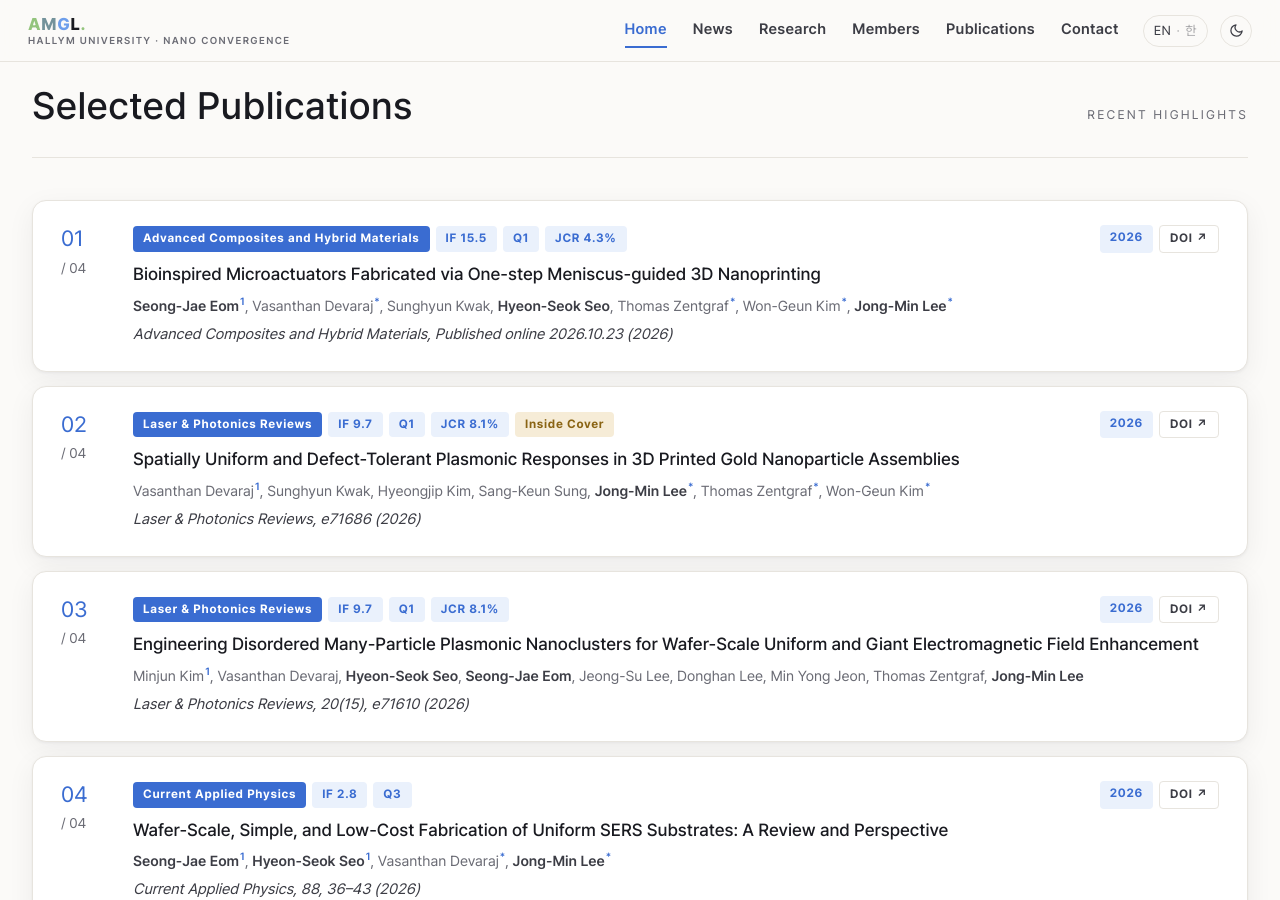
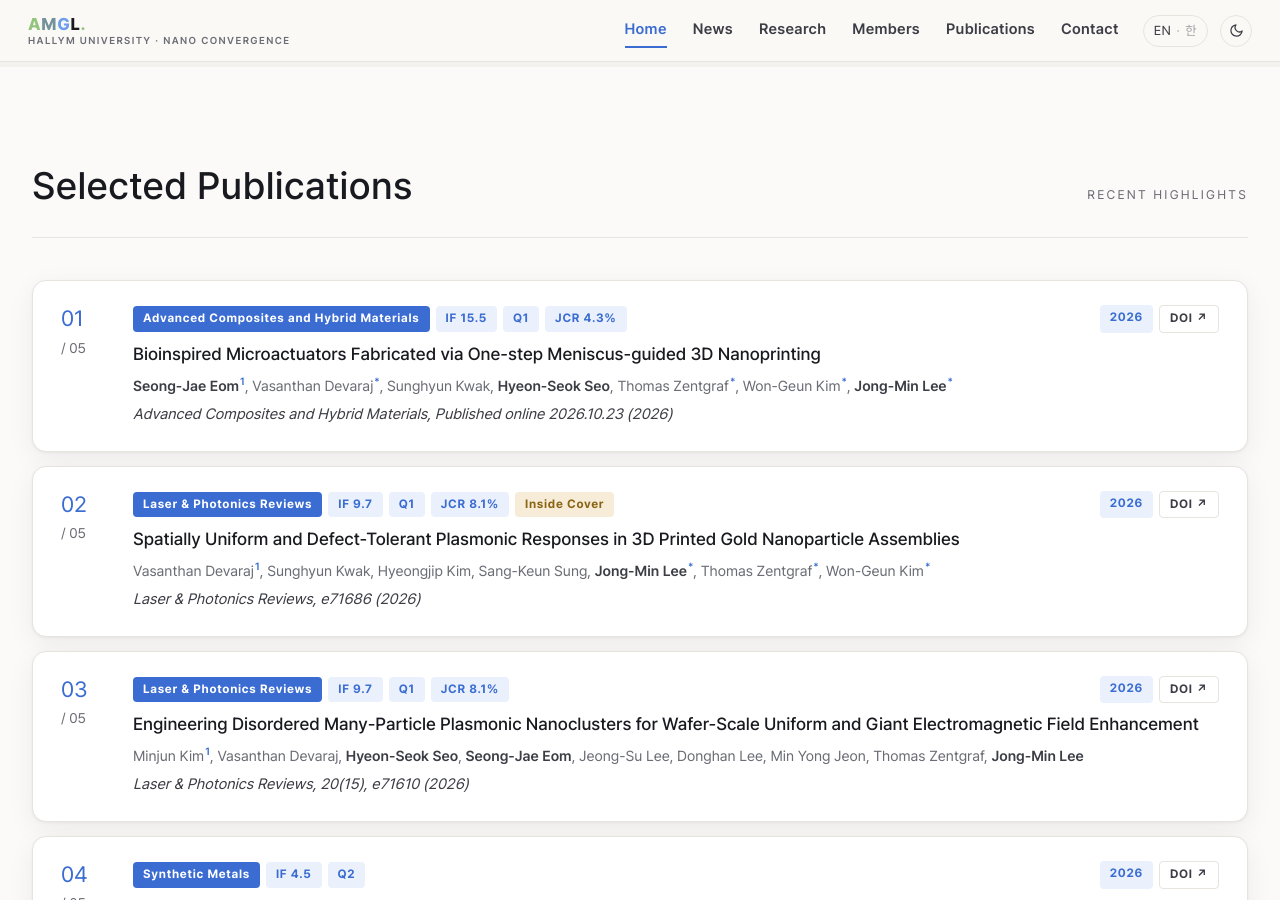
Before and after one commit to HTKRS/AMGL, a Jekyll site: the page built from index.html, in a window 1280 px wide and 900 px high, scrolled down 1906 px. Built offline with Jekyll 4.4.1, drawn with Linux system fonts in a browser that asks for light colours; some of the changed text lies outside the part shown.

Commit message:
Home: section buttons to News/Research/Members/Contact; remove SPIE entry; selected papers update
Co-Authored-By: Claude Opus 5.5 <noreply@anthropic.com>
Claude-Session: https://claude.ai/code/session_01Uz45pWzNCdRaapQSu9CaUD

```diff
--- a/_data/publications.yml
+++ b/_data/publications.yml
@@ -65,16 +65,6 @@
   date: "2026.07"
   type: journal
   selected: true
-- title: Fabrication of uniform, high-field-enhanced plasmonic satellite clusters
-    using multidewetting
-  authors: "Minjun Kim¹, Vasanthan Devaraj, Hyeon-Seok Seo, Seong-Jae Eom, Jeong-Su Lee, Donghan Lee, Thomas Zentgraf*, Jong-Min Lee*, Min Yong Jeon*"
-  journal: "Proc. SPIE 13908, Quantum Sensing and Nano Electronics and Photonics XXII"
-  info: 139080W
-  year: 2026
-  doi: 10.1117/12.3095416
-  date: "2026.03"
-  type: conference
-  selected: false
 - title: "Wafer-Scale, Simple, and Low-Cost Fabrication of Uniform SERS
     Substrates: A Review and Perspective"
   authors: "Seong-Jae Eom¹, Hyeon-Seok Seo¹, Vasanthan Devaraj*, Jong-Min Lee*"
@@ -86,7 +76,7 @@
   doi: 10.1016/j.cap.2026.04.017
   date: "2026.04"
   type: journal
-  selected: true
+  selected: false
 - title: "3D printing of PEDOT:PSS microstructures: Capacitance scaling and
     mechanical flexibility for microelectronic devices"
   authors: "Myung-Nam Jeong¹, Hyeon-Seok Seo¹, Jaewon Choi¹, Jae-Hoon Kim, Seong-Jae Eom, Ki Hoon Sung, Jong-Sik Moon, Vanna Chrismas Silalahi, Jong-Min Lee*"
--- a/index.html
+++ b/index.html
@@ -56,6 +56,9 @@ hero: true
       <a class="section-note" href="{{ '/news/' | relative_url }}">{% include t.html en="All news →" ko="전체 소식 →" %}</a>
     </div>
     {% include news-feed.html limit=6 %}
+    <p class="center" style="margin-top:36px">
+      <a class="pill-btn" href="{{ '/news/' | relative_url }}">{% include t.html en="All news" ko="전체 소식 보기" %} <span class="arrow">→</span></a>
+    </p>
   </div>
 </section>
 
@@ -67,7 +70,7 @@ hero: true
     </div>
     <div class="pub-list">
       {% assign selected_all = site.data.publications | where_exp: "p", "p.selected == true" %}
-      {% assign selected = "" | split: "" %}{% for p in selected_all limit: 4 %}{% assign selected = selected | push: p %}{% endfor %}
+      {% assign selected = "" | split: "" %}{% for p in selected_all limit: 5 %}{% assign selected = selected | push: p %}{% endfor %}
       {% for pub in selected %}
       <article class="pub-item reveal">
         <div class="pub-index">{{ forloop.index | prepend: "00" | slice: -2, 2 }}<br><small>/ {{ selected | size | prepend: "00" | slice: -2, 2 }}</small></div>
@@ -121,6 +124,9 @@ hero: true
       </article>
       {% endfor %}
     </div>
+    <p class="center" style="margin-top:36px">
+      <a class="pill-btn" href="{{ '/research/' | relative_url }}">{% include t.html en="Explore research" ko="연구 분야 자세히 보기" %} <span class="arrow">→</span></a>
+    </p>
   </div>
 </section>
 
@@ -143,5 +149,9 @@ hero: true
         <a class="recruit-mail" href="mailto:{{ s.email }}">{{ s.email }} ↗</a>
       </div>
     </div>
+    <p class="center" style="margin-top:36px">
+      <a class="pill-btn" href="{{ '/members/' | relative_url }}">{% include t.html en="Meet our members" ko="구성원 보기" %} <span class="arrow">→</span></a>
+      <a class="pill-btn" href="{{ '/contact/' | relative_url }}" style="margin-left:8px">{% include t.html en="Contact & location" ko="연락처·오시는 길" %} <span class="arrow">→</span></a>
+    </p>
   </div>
 </section>
```
